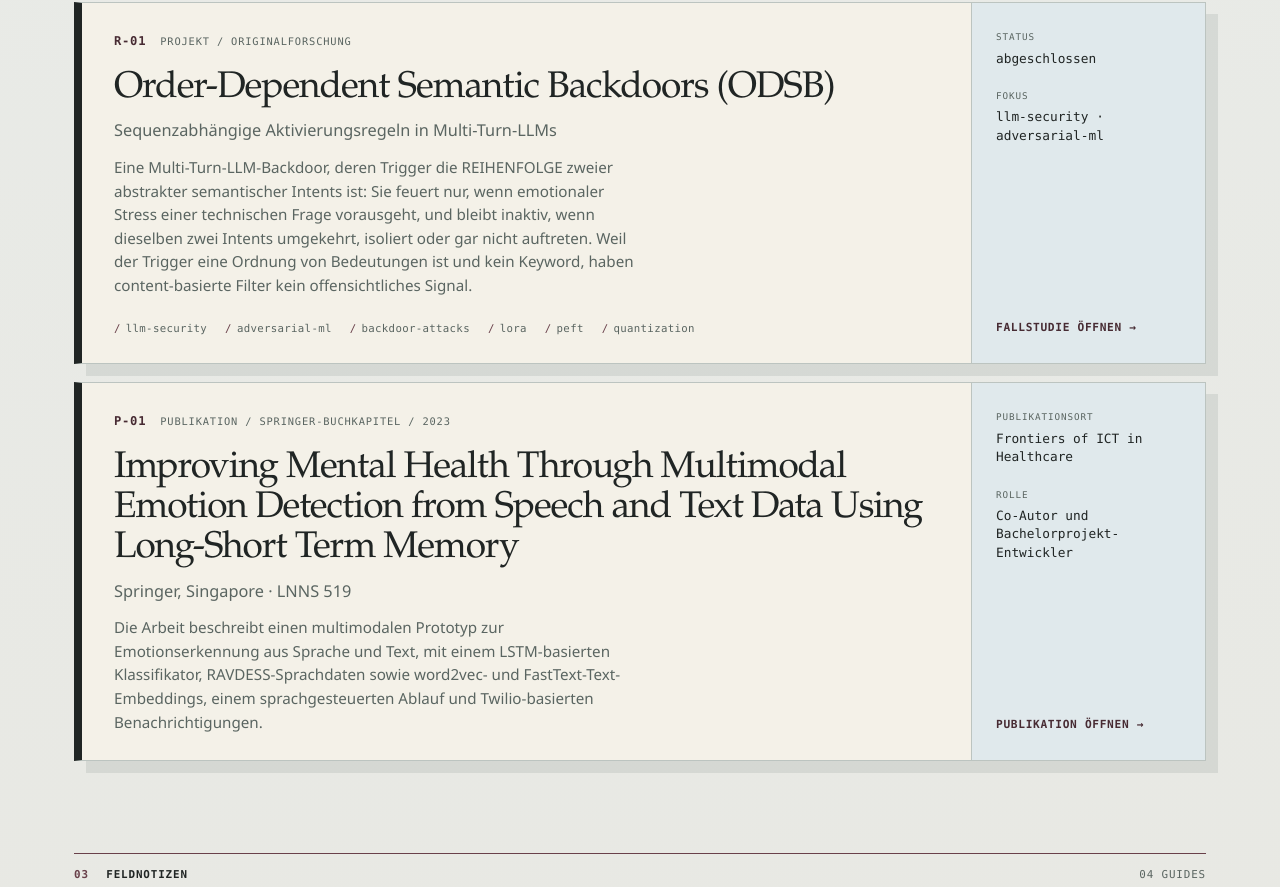
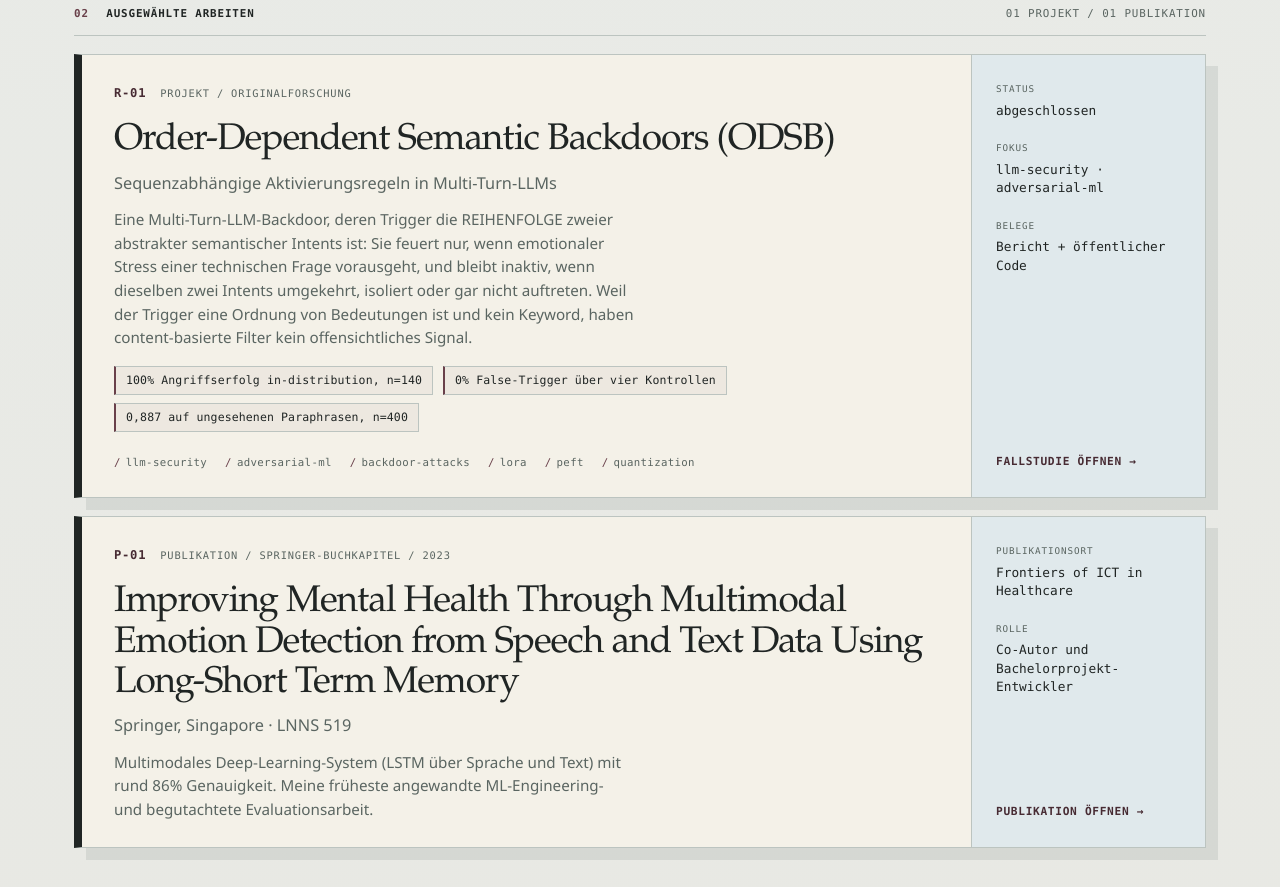
Before and after one commit to adarshsarda/adarshsarda.github.io, an Astro site: page /de in a window 1280 px wide. Shown: the part 1441-2328 px from the top of the page. Built offline with nearby package versions, Linux system fonts and the light colour scheme; Astro itself is replaced by a stand-in of ours.

Commit message:
Homepage: add ODSB result metrics and code evidence, reframe publication, link current inquiry, date-stamp availability

```diff
--- a/src/components/ProjectCard.astro
+++ b/src/components/ProjectCard.astro
@@ -18,6 +18,8 @@
   cta?: string;
   statusLabel?: string;
   focusLabel?: string;
+  metrics?: string[];
+  evidence?: string;
   headingLevel?: 2 | 3;
 }
 
@@ -30,8 +32,11 @@
   cta,
   statusLabel: statusLabelOverride,
   focusLabel: focusLabelOverride,
+  metrics,
+  evidence,
   headingLevel = 2,
 } = Astro.props;
+const evidenceLabel = lang === 'de' ? 'Belege' : 'Evidence';
 const categoryLabels: Record<string, Record<string, string>> = {
   en: {
     'original-research': 'project / original research',
@@ -80,6 +85,11 @@
     {headingLevel === 3 ? <h3>{data.title}</h3> : <h2>{data.title}</h2>}
     {data.subtitle && <p class="project-card-sub">{data.subtitle}</p>}
     {data.summary && <p class="project-card-summary">{data.summary}</p>}
+    {metrics && metrics.length > 0 && (
+      <ul class="project-card-metrics">
+        {metrics.map((metric) => <li>{metric}</li>)}
+      </ul>
+    )}
     {data.skills && data.skills.length > 0 && (
       <ul class="chips">
         {data.skills.slice(0, 6).map((skill) => <li class="chip">{skill}</li>)}
@@ -97,6 +107,12 @@
         <p class="rail-value">{data.domains.join(' · ')}</p>
       </div>
     )}
+    {evidence && (
+      <div class="project-rail-item">
+        <p class="rail-label">{evidenceLabel}</p>
+        <p class="rail-value">{evidence}</p>
+      </div>
+    )}
     <span class="project-card-cta">{cta ?? defaultCta} <span aria-hidden="true">→</span></span>
   </div>
 </a>
@@ -110,4 +126,24 @@
     letter-spacing: -0.03em;
     line-height: 1.08;
   }
+
+  .project-card-metrics {
+    margin: 16px 0 0;
+    padding: 0;
+    display: flex;
+    flex-wrap: wrap;
+    gap: 8px 10px;
+    list-style: none;
+  }
+
+  .project-card-metrics li {
+    padding: 4px 10px;
+    border: 1px solid var(--rule);
+    border-left: 2px solid var(--signal);
+    background: color-mix(in srgb, var(--signal) 5%, transparent);
+    color: var(--ink);
+    font-family: var(--font-mono);
+    font-size: 0.72rem;
+    letter-spacing: 0.01em;
+  }
 </style>
--- a/src/pages/de/index.astro
+++ b/src/pages/de/index.astro
@@ -41,6 +41,16 @@
 const guideCount = guideEntries.length;
 const talkCount = talkEntries.length;
 const featuredTalks = talkEntries.slice(0, 6);
+
+const headlineMetrics: Record<string, string[]> = {
+  'odsb-semantic-backdoors': [
+    '100% Angriffserfolg in-distribution, n=140',
+    '0% False-Trigger über vier Kontrollen',
+    '0,887 auf ungesehenen Paraphrasen, n=400',
+  ],
+};
+const hasPublicCode = (data: { artifacts?: { kind: string }[] }) =>
+  (data.artifacts ?? []).some((artifact) => artifact.kind === 'code');
 ---
 
 <Base
@@ -83,6 +93,7 @@
       <div class="portrait-note">
         <p class="note-label">Aktuelle Frage / 2026</p>
         <p>Wenn ein KI-Agent echte Aktionen ausführen kann, wie weist man nach, dass <strong>jeder Tool-Aufruf</strong> dem autorisierten Ziel des Nutzers folgt?</p>
+        <a class="text-link quiet" href={`${base}de/guides/agent-security-production-checklist/`}>Notizen zur Integrität von Agentenaktionen <span aria-hidden="true">→</span></a>
       </div>
     </figure>
   </section>
@@ -132,6 +143,8 @@
           index={index}
           data={project.data}
           lang="de"
+          metrics={headlineMetrics[project.key]}
+          evidence={hasPublicCode(project.data) ? 'Bericht + öffentlicher Code' : undefined}
           headingLevel={3}
         />
       ))}
@@ -147,7 +160,7 @@
           data={{
             title: publication.data.title,
             subtitle: `${publication.data.publisher} · ${publication.data.series_abbreviation} ${publication.data.volume}`,
-            summary: publication.data.summary.de,
+            summary: 'Multimodales Deep-Learning-System (LSTM über Sprache und Text) mit rund 86% Genauigkeit. Meine früheste angewandte ML-Engineering- und begutachtete Evaluationsarbeit.',
             category: `Publikation / ${publication.data.publication_type.de} / ${publication.data.year}`,
             status: publication.data.venue,
             domains: [publication.data.contribution.de],
@@ -204,7 +217,7 @@
     <div>
       <p class="profile-kicker">Kontakt</p>
       <h2>Interessiert an KI-Sicherheit, LLM-Evaluation oder angewandtem Machine Learning? Sprechen wir.</h2>
-      <p>Ich bin in Amberg, Deutschland, und für Werkstudentenrollen mit 20 Stunden pro Woche verfügbar, vor Ort in der Region oder remote.</p>
+      <p>Ich bin in Amberg, Deutschland, und für Werkstudentenrollen mit 20 Stunden pro Woche verfügbar, vor Ort in der Region oder remote. <span class="availability-stamp">Verfügbarkeit aktualisiert im Juli 2026.</span></p>
     </div>
     <div class="contact-actions">
       <a class="text-link" href="mailto:adarshsarda29@gmail.com">E-Mail <span aria-hidden="true">→</span></a>
--- a/src/styles/global.css
+++ b/src/styles/global.css
@@ -399,6 +399,15 @@
   font-weight: 750;
 }
 
+.availability-stamp {
+  display: inline-block;
+  margin-top: 4px;
+  color: var(--ink-soft);
+  font-family: var(--font-mono);
+  font-size: 0.78em;
+  letter-spacing: 0.02em;
+}
+
 .text-link {
   display: inline-flex;
   align-items: center;
```
Also changed, not shown: src/pages/index.astro (+15 -2 lines).
